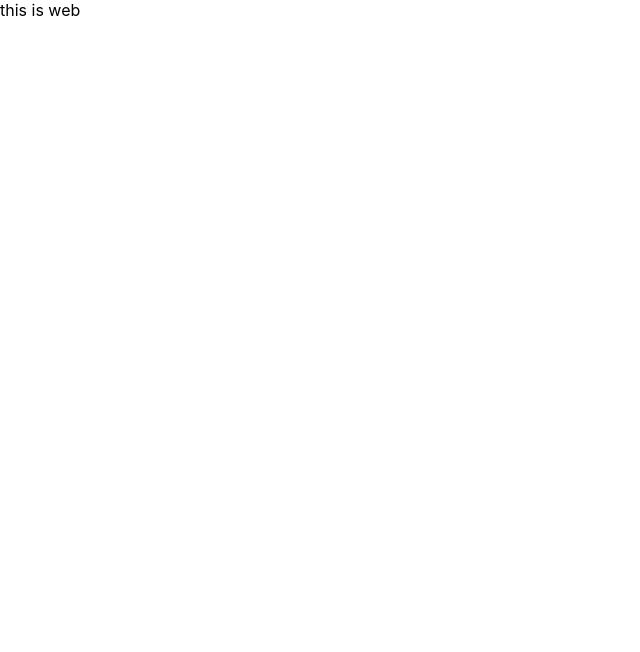
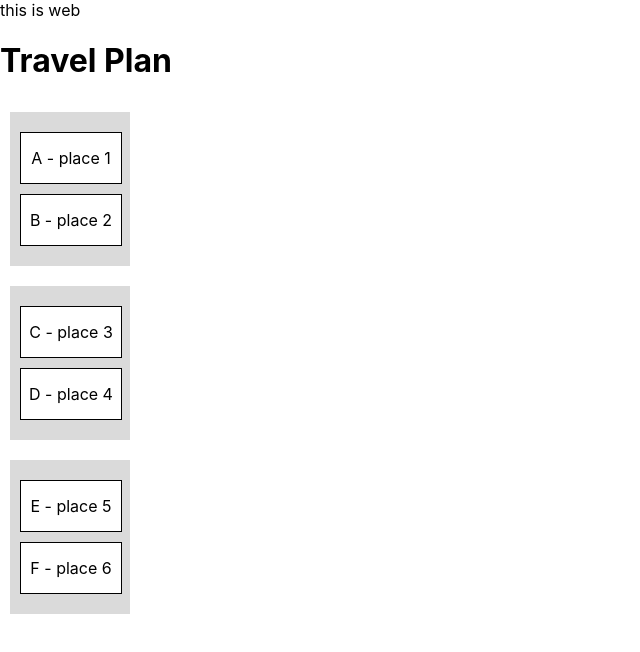
Before and after one commit to NE-XTLEVEL/Travo_FE, a React (Create React App) app: page / in a window 1280 px wide. Shown: the top 652 px of the page, without its empty margins (0-640 px from the left). Built offline with nearby package versions, Linux system fonts and the light colour scheme.

Commit message:
drag and drop

```diff
--- a/package.json
+++ b/package.json
@@ -3,10 +3,13 @@
   "version": "0.1.0",
   "private": true,
   "dependencies": {
+    "@dnd-kit/core": "^6.3.1",
+    "@dnd-kit/sortable": "^10.0.0",
     "@testing-library/dom": "^10.4.0",
     "@testing-library/jest-dom": "^6.6.3",
     "@testing-library/react": "^16.2.0",
     "@testing-library/user-event": "^13.5.0",
+    "axios": "^1.8.4",
     "react": "^19.1.0",
     "react-dom": "^19.1.0",
     "react-responsive": "^10.0.1",
--- a/src/pages/MainWeb.js
+++ b/src/pages/MainWeb.js
@@ -1,7 +1,14 @@
 import React from 'react';
+import TravelPlan from './TravelPlans/TravelPlan';
 
 const MainWeb = () => {
-  return <div>this is web</div>;
+  return (
+    <div>
+      this is web
+      <h1>Travel Plan</h1>
+      <TravelPlan />
+    </div>
+  );
 };
 
 export default MainWeb;
--- /dev/null
+++ b/src/pages/TravelPlans/DayPlan.js
@@ -0,0 +1,39 @@
+import React from 'react';
+import { useDroppable } from '@dnd-kit/core';
+import {
+  SortableContext,
+  verticalListSortingStrategy,
+} from '@dnd-kit/sortable';
+
+import SortablePlace from './Place.js';
+
+const containerStyle = {
+  width: 100,
+  background: '#dadada',
+  padding: 10,
+  margin: 10,
+  flex: 1,
+};
+
+export default function DayPlan({ id, places }) {
+  const { setNodeRef } = useDroppable({ id });
+
+  return (
+    <SortableContext
+      id={id}
+      items={places.map((place) => place.id)}
+      strategy={verticalListSortingStrategy}
+    >
+      <div ref={setNodeRef} style={containerStyle}>
+        {places.map((place) => (
+          <SortablePlace
+            key={place.id}
+            id={place.id}
+            category={place.category}
+            name={place.name}
+          />
+        ))}
+      </div>
+    </SortableContext>
+  );
+}
--- /dev/null
+++ b/src/pages/TravelPlans/Place.js
@@ -0,0 +1,38 @@
+import React from 'react';
+import { useSortable } from '@dnd-kit/sortable';
+import { CSS } from '@dnd-kit/utilities';
+
+export function Place({ id, category, name }) {
+  const style = {
+    width: 100,
+    height: 50,
+    display: 'flex',
+    alignItems: 'center',
+    justifyContent: 'center',
+    border: '1px solid black',
+    margin: '10px 0',
+    background: 'white',
+  };
+
+  return (
+    <div id={id} style={style}>
+      {category} - {name}
+    </div>
+  );
+}
+
+export default function SortablePlace({ id, category, name }) {
+  const { attributes, listeners, setNodeRef, transform, transition } =
+    useSortable({ id: id });
+
+  const style = {
+    transform: CSS.Transform.toString(transform),
+    transition,
+  };
+
+  return (
+    <div ref={setNodeRef} style={style} {...attributes} {...listeners}>
+      <Place id={id} category={category} name={name} />
+    </div>
+  );
+}
--- /dev/null
+++ b/src/pages/TravelPlans/TravelPlan.js
@@ -0,0 +1,189 @@
+import React, { useState } from 'react';
+import {
+  DndContext,
+  DragOverlay,
+  closestCorners,
+  PointerSensor,
+  useSensor,
+  useSensors,
+} from '@dnd-kit/core';
+import { arrayMove } from '@dnd-kit/sortable';
+
+import { Place } from './Place';
+import DayPlan from './DayPlan';
+
+const wrapperStyle = {
+  display: 'flex',
+  flexDirection: 'column',
+};
+
+const defaultAnnouncements = {
+  onDragStart(id) {
+    console.log(`Picked up ${id}.`);
+  },
+
+  onDragOver(id, overId) {
+    if (overId) {
+      console.log(`${id} was moved over droppable area ${overId}.`);
+      return;
+    }
+    console.log(`${id} is no longer over a droppable area.`);
+  },
+
+  onDragEnd(id, overId) {
+    if (overId) {
+      console.log(`${id} was dropped over droppable area ${overId}`);
+      return;
+    }
+    console.log(`${id} was dropped.`);
+  },
+
+  onDragCancel(id) {
+    console.log(`Dragging was cancelled. ${id} was dropped.`);
+  },
+};
+
+export default function TravelPlan() {
+  const initialPlans = {
+    day1: [
+      { id: 'id1', category: 'A', name: 'place 1' },
+      { id: 'id2', category: 'B', name: 'place 2' },
+    ],
+    day2: [
+      { id: 'id3', category: 'C', name: 'place 3' },
+      { id: 'id4', category: 'D', name: 'place 4' },
+    ],
+    day3: [
+      { id: 'id5', category: 'E', name: 'place 5' },
+      { id: 'id6', category: 'F', name: 'place 6' },
+    ],
+  };
+
+  const [plans, setPlans] = useState(initialPlans);
+
+  const [activeId, setActiveId] = useState(null);
+
+  const sensors = useSensors(useSensor(PointerSensor));
+
+  const activePlace = activeId
+    ? Object.values(plans)
+        .flat()
+        .find((place) => place.id === activeId)
+    : null;
+
+  return (
+    <div style={wrapperStyle}>
+      <DndContext
+        announcements={defaultAnnouncements}
+        sensors={sensors}
+        collisionDetection={closestCorners}
+        onDragStart={handleDragStart}
+        onDragOver={handleDragOver}
+        onDragEnd={handleDragEnd}
+      >
+        <DayPlan id="day1" places={plans.day1} />
+        <DayPlan id="day2" places={plans.day2} />
+        <DayPlan id="day3" places={plans.day3} />
+        <DragOverlay>
+          {activePlace ? (
+            <Place
+              id={activePlace.id}
+              category={activePlace.category}
+              name={activePlace.name}
+            />
+          ) : null}
+        </DragOverlay>
+      </DndContext>
+    </div>
+  );
+
+  function findDay(id) {
+    if (id in plans) {
+      return id;
+    }
+    return Object.keys(plans).find((key) =>
+      plans[key].some((place) => place.id === id)
+    );
+  }
+
+  function handleDragStart(event) {
+    const { active } = event;
+    const { id } = active;
+    setActiveId(id);
+  }
+
+  function handleDragOver(event) {
+    const { active, over, draggingRect } = event;
+    const { id } = active;
+
+    if (!over) return;
+
+    const { id: overId } = over;
+
+    const activeDay = findDay(id);
+    const overDay = findDay(overId);
+
+    if (!activeDay || !overDay || activeDay === overDay) {
+      return;
+    }
+
+    setPlans((prev) => {
+      const activePlans = prev[activeDay];
+      const overPlans = prev[overDay];
+
+      const activeIndex = activePlans.findIndex((place) => place.id === id);
+      const overIndex = overPlans.findIndex((place) => place.id === overId);
+
+      let newIndex;
+      if (overId in prev) {
+        newIndex = overPlans.length + 1;
+      } else {
+        const isBelowLastItem =
+          over &&
+          over.rect &&
+          draggingRect &&
+          overIndex === overPlans.length - 1 &&
+          draggingRect.offsetTop > over.rect.offsetTop + over.rect.rect.height;
+
+        const modifier = isBelowLastItem ? 1 : 0;
+
+        newIndex = overIndex >= 0 ? overIndex + modifier : overPlans.length + 1;
+      }
+
+      return {
+        ...prev,
+        [activeDay]: [...prev[activeDay].filter((place) => place.id !== id)],
+        [overDay]: [
+          ...prev[overDay].slice(0, newIndex),
+          plans[activeDay][activeIndex],
+          ...prev[overDay].slice(newIndex, prev[overDay].length),
+        ],
+      };
+    });
+  }
+
+  function handleDragEnd(evnt) {
+    const { active, over } = evnt;
+    const { id } = active;
+    const { id: overId } = over;
+
+    const activeDay = findDay(id);
+    const overDay = findDay(overId);
+
+    if (!activeDay || !overDay) {
+      return;
+    }
+
+    const activeIndex = plans[activeDay].findIndex((place) => place.id === id);
+    const overIndex = plans[overDay].findIndex((place) => place.id === overId);
+
+    if (activeIndex !== overIndex) {
+      setPlans((plans) => ({
+        ...plans,
+        [overDay]: arrayMove(plans[overDay], activeIndex, overIndex),
+      }));
+    }
+
+    setActiveId(null);
+  }
+}
```
Also changed, not shown: .eslintrc.json, 1 other file (tests, documents, lock files or other folders).
